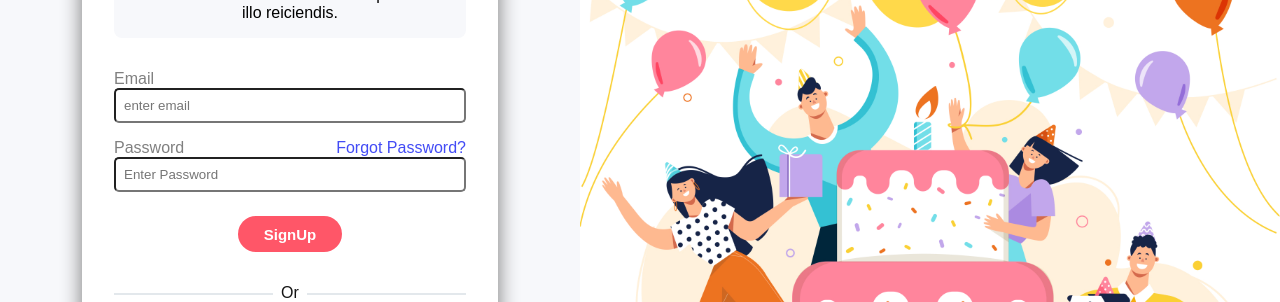
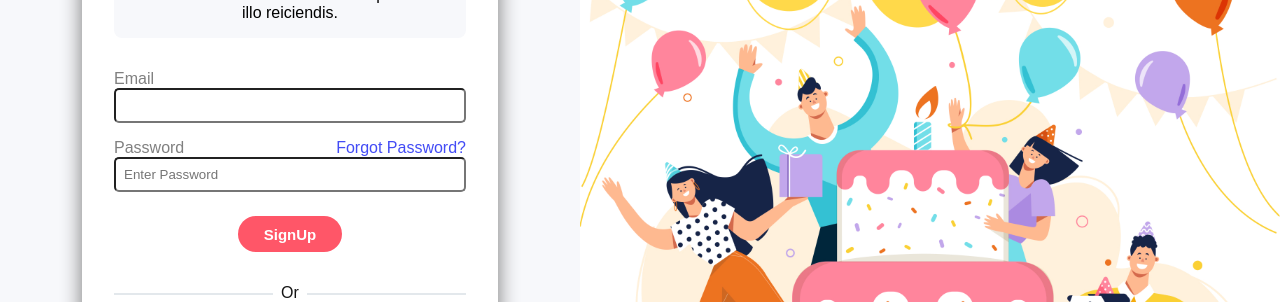
Before and after one commit to Anurodh437/BirthdayPlanner, a React (Create React App) app: page / in a window 1280 px wide. Shown: the part 284-586 px from the top of the page. Built offline with nearby package versions, Linux system fonts and the light colour scheme.

Commit message:
changed routing and added validation

```diff
--- a/package.json
+++ b/package.json
@@ -7,12 +7,14 @@
     "@testing-library/react": "^11.2.7",
     "@testing-library/user-event": "^12.8.3",
     "firebase": "^9.5.0",
+    "formik": "^2.2.9",
     "node-sass": "^6.0.1",
     "react": "^17.0.2",
     "react-dom": "^17.0.2",
     "react-router-dom": "^6.0.2",
     "react-scripts": "4.0.3",
-    "web-vitals": "^1.1.2"
+    "web-vitals": "^1.1.2",
+    "yup": "^0.32.11"
   },
   "scripts": {
     "start": "react-scripts start",
--- a/src/Pages/Auth/Login/login.scss
+++ b/src/Pages/Auth/Login/login.scss
@@ -86,7 +86,7 @@
       cursor: pointer;
     }
 
-    button:hover {
+    .btn:hover {
       outline-style: solid;
       outline-color: cyan;
     }
--- a/src/Pages/Auth/SignUp/SignUp.jsx
+++ b/src/Pages/Auth/SignUp/SignUp.jsx
@@ -2,27 +2,53 @@ import React from "react";
 import "./signup.scss";
 import bgimage from "../../../assets/rightbg.jpg";
 import logoimage from "../../../assets/img1.png";
-import { auth  } from "../../../firebase";
-import { useCallback, useState } from "react";
+// import { auth } from "../../../firebase";
+import { useState } from "react";
+// import * as yup from "yup";
+// import { useFormik } from "formik";
 
-const Login = () => {
+const SignUp = () => {
+  const [email, setemail] = useState(" ");
+  const [password, setpassword] = useState("");
+  const [mailerr, setmailerr] = useState(" ");
+  // const [passerr, setpasserr] = useState("");
+  console.log(setpassword);
 
-  const [error, setError] = useState("");
-  const handleSignUp = useCallback(async (event) => {
-    event.preventDefault();
-    setError("");
-    const { email, password, name } = event.target.elements;
-    console.log(name.value);
-    try {
-      await auth.createUserWithEmailAndPassword(email.value, password.value);
-      // console.log("User Created ");
-    } catch (error) {
-      // console.log(error.code);
-      if (error.code === "auth/email-already-in-use")
-        setError("The email address is already in use by another account.");
-      else setError(error.message);
+  function ValidateEmail(input) {
+    var validRegex = /^w+([.-]?w+)*@w+([.-]?w+)*(.w{2,3})+$/;
+
+    if (input.match(validRegex)) {
+      console.log("Valid email address!");
+      setmailerr("Valid email address!");
+      return true;
+    } else {
+      console.log("Invalid email address!");
+      setmailerr("Invalid email address!");
+
+      return false;
     }
-  }, []);
+  }
+
+  const emailInput = (e) => {
+    setemail(e.target.value);
+    ValidateEmail(email);
+  };
+  // console.log(" Mail Error ", mailerr);
+  // const handleSignUp = useCallback(async (event) => {
+  //   event.preventDefault();
+  //   // setError("");
+  //   const { email, password, name } = event.target.elements;
+  //   console.log(name.value);
+  //   try {
+  //     await auth.createUserWithEmailAndPassword(email.value, password.value);
+  //     // console.log("User Created ");
+  //   } catch (error) {
+  //     // console.log(error.code);
+  //     if (error.code === "auth/email-already-in-use")
+  //       setError("The email address is already in use by another account.");
+  //     else setError(error.message);
+  //   }
+  // }, []);
 
   return (
     <div className="main">
@@ -38,19 +64,36 @@ const Login = () => {
             assumenda iure necessitatibus autem rem dolor asperiores a illo
             reiciendis.
           </div>
-          <form onSubmit={handleSignUp} className="input_form">
+
+          <form className="input_form">
             <label htmlFor="email">Email</label>
-            <input type="text" placeholder="enter email" onError={error} />
+            <input
+              id="email"
+              name="email"
+              value={email}
+              onChange={(e) => emailInput(e)}
+              type="text"
+              placeholder="enter email"
+            />
+            <p>{mailerr}</p>
 
             <div className="forgot">
               <label htmlFor="password">Password</label>
               <a href=" ">Forgot Password?</a>
             </div>
-            <input type="password" placeholder="Enter Password" />
+            <input
+              id="password"
+              name="password"
+              type="password"
+              value={password}
+              onChange={(e) => emailInput(e)}
+              placeholder="Enter Password"
+            />
             <div>
               <button className="btn">SignUp</button>
             </div>
           </form>
+
           <h3 className="dividing_line">Or</h3>
           <div className="options">
             <div>Login With</div>
@@ -129,4 +172,4 @@ const Login = () => {
   );
 };
 
-export default Login;
+export default SignUp;
--- a/src/Pages/Auth/SignUp/signup.scss
+++ b/src/Pages/Auth/SignUp/signup.scss
@@ -86,7 +86,7 @@
         cursor: pointer;
       }
 
-      button:hover {
+      .btn:hover {
         outline-style: solid;
         outline-color: cyan;
       }
```
Also changed, not shown: src/Pages/Auth/AuthPage.jsx (added, +20 -0 lines), 1 other file (tests, documents, lock files or other folders).
